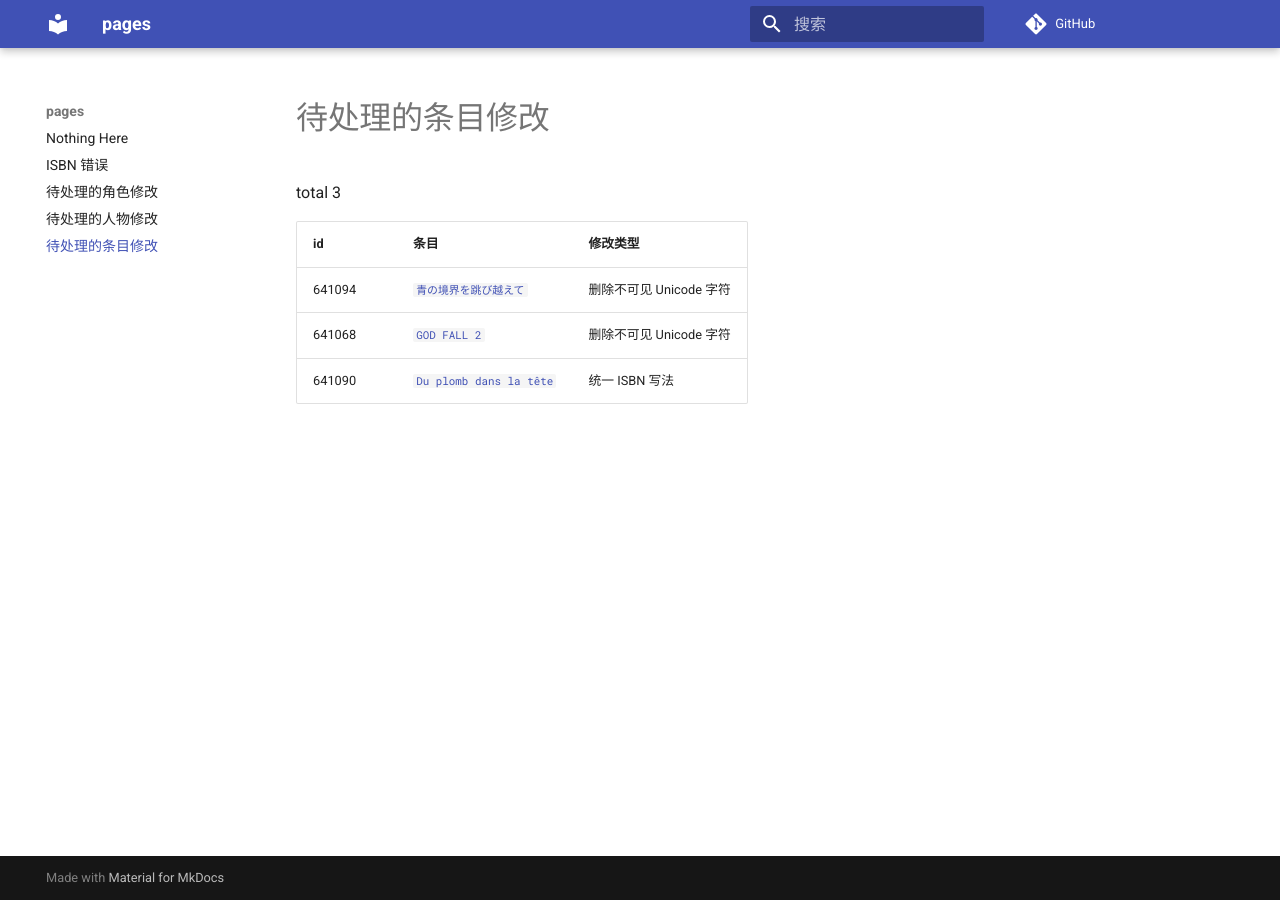
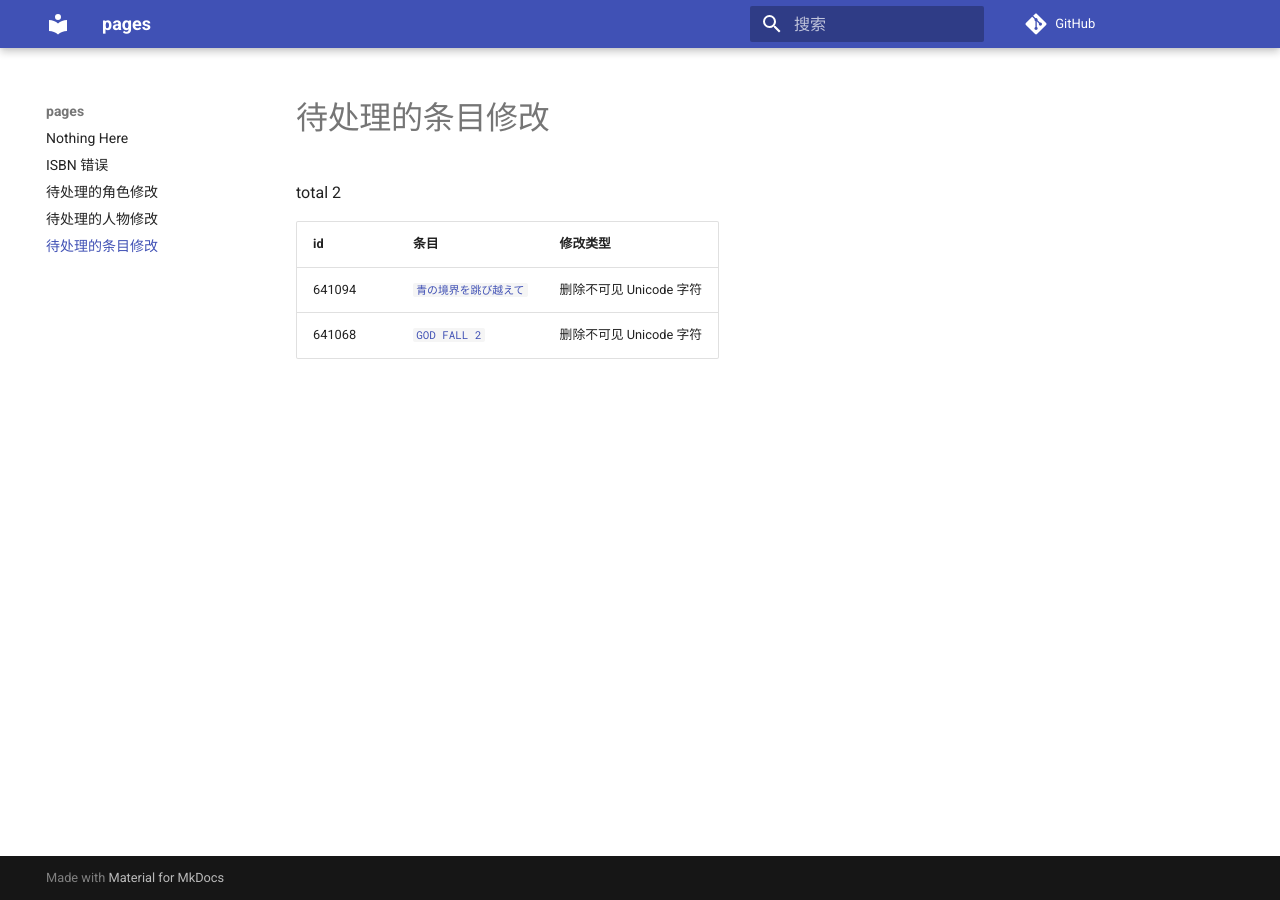
Before and after one commit to trim21/bangumi-pages, an MkDocs documentation site: the page built from docs/pending-subject-changes.md, in a window 1280 px wide. Built offline with MkDocs 1.6.1 and Material for MkDocs 9.7.7, drawn with Linux system fonts in a browser that asks for light colours; comment, search, counter and statistics services are not loaded.

Commit message:
update pending-changes.md

```diff
--- a/docs/pending-subject-changes.md
+++ b/docs/pending-subject-changes.md
@@ -1,9 +1,8 @@
 # 待处理的条目修改
 
-total 3
+total 2
 
 | id | 条目 | 修改类型 |
 | --- | --- | --- |
 | 641094 | [`青の境界を跳び越えて`](https://bgm.tv/subject/641094) | 删除不可见 Unicode 字符 |
 | 641068 | [`GOD FALL 2`](https://bgm.tv/subject/641068) | 删除不可见 Unicode 字符 |
-| 641090 | [`Du plomb dans la tête`](https://bgm.tv/subject/641090) | 统一 ISBN 写法 |
```
